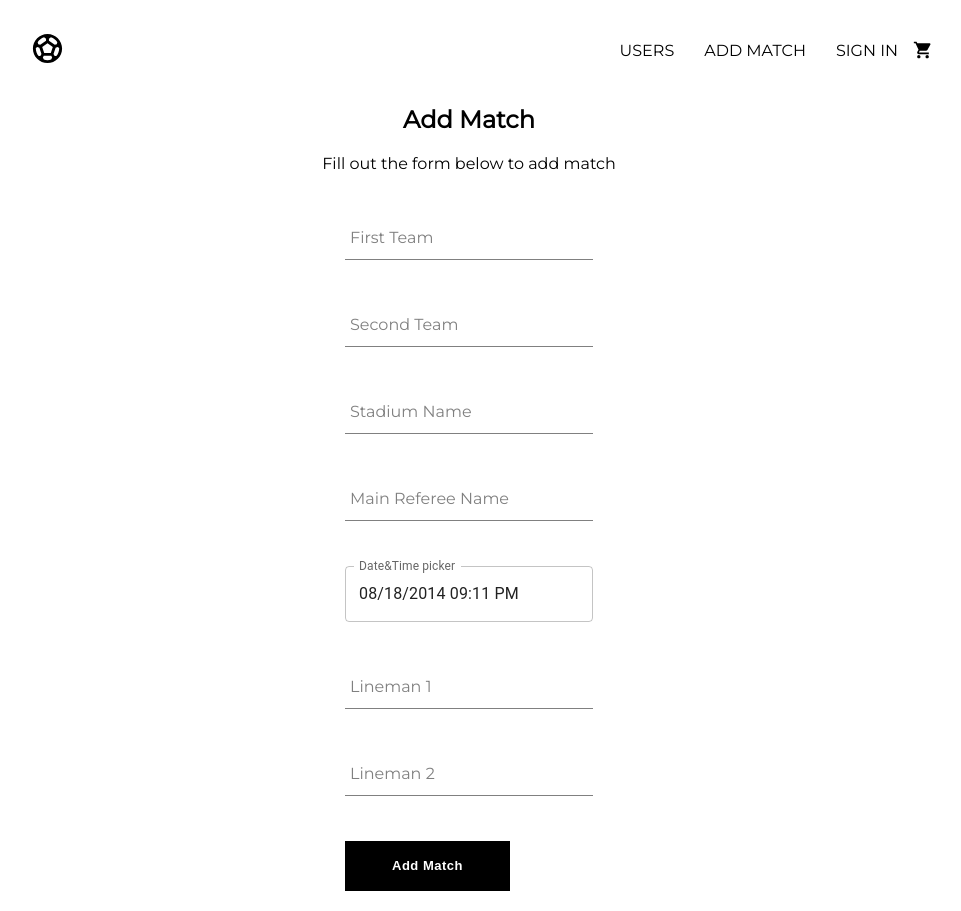
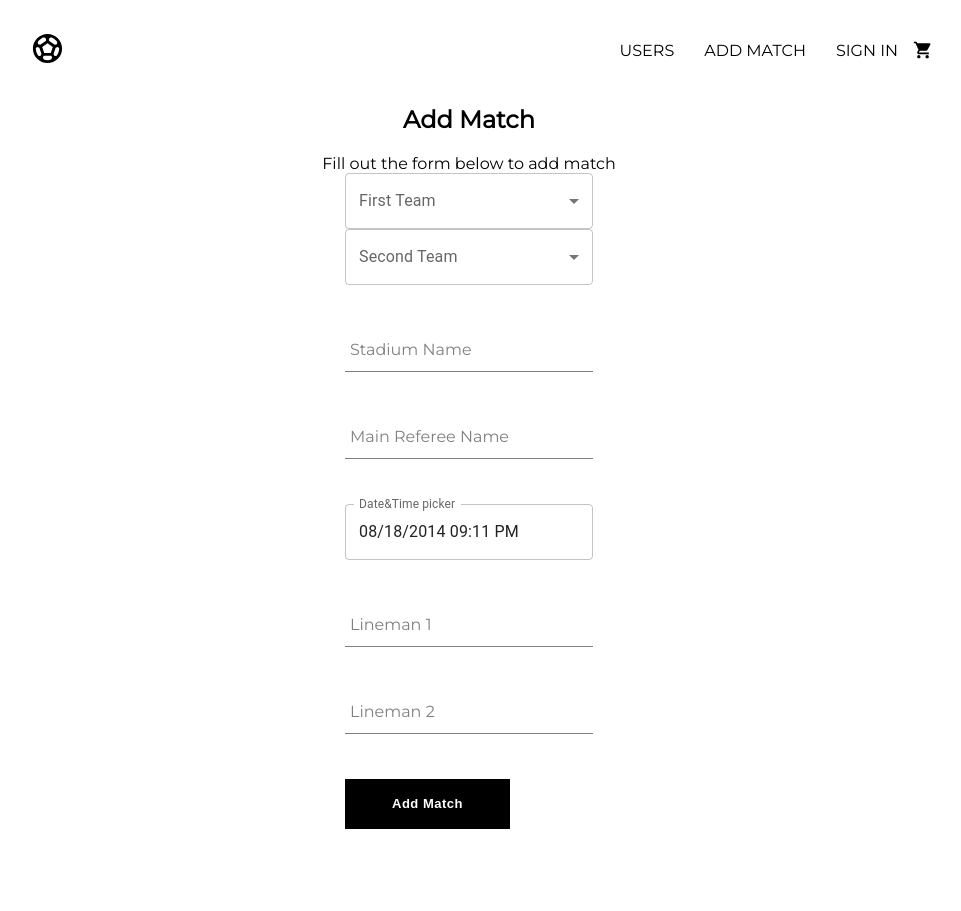
Before and after one commit to IShamss/qatar_2022, a React (Create React App) app in the folder client/: page /addmatch in a window 1280 px wide. Shown: the whole page, without its empty margins (171-1132 px from the left). After the commit the page ends 849 px from the top, so only its background shows below. Built offline with nearby package versions, Linux system fonts and the light colour scheme.

Commit message:
add drop down component

```diff
--- /dev/null
+++ b/client/src/components/drop-down-menu/drop-down-menu.component.jsx
@@ -0,0 +1,35 @@
+import React from "react";
+import FormControl from '@mui/material/FormControl';
+import Select from '@mui/material/Select';
+import InputLabel from '@mui/material/InputLabel';
+import MenuItem from '@mui/material/MenuItem';
+
+const DropDownMenu=({label, options})=>{
+
+    const [age, setAge] = React.useState('');
+
+    const handleChange = (event) => {
+        setAge(event.target.value);
+    };
+
+    return(
+        <FormControl fullWidth>
+            <InputLabel id="demo-simple-select-label">{label}</InputLabel>
+            <Select
+                labelId="demo-simple-select-label"
+                id="demo-simple-select"
+                value={age}
+                label={label}
+                onChange={handleChange}
+            >
+                {options.map((option, index)=>(
+
+                    <MenuItem key={index} value={option}>{option}</MenuItem>
+                ))}
+
+            </Select>
+        </FormControl>
+    )
+}
+
+export default DropDownMenu
--- a/client/src/components/match-details-form/match-details-form.component.jsx
+++ b/client/src/components/match-details-form/match-details-form.component.jsx
@@ -7,7 +7,7 @@ import { DateTimePicker } from '@mui/x-date-pickers/DateTimePicker';
 import TextField from '@mui/material/TextField';
 import { LocalizationProvider } from '@mui/x-date-pickers/LocalizationProvider';
 import { AdapterDayjs } from '@mui/x-date-pickers/AdapterDayjs';
-
+import DropDownMenu from "../drop-down-menu/drop-down-menu.component";
 
 
 
@@ -27,7 +27,7 @@ const MatchDetailsForm = ({add , matchDetails}) => {
     }
     const { team1,team2,lineman1,lineman2, date, time, stadium, mainReferee } = newMatchDetails;
 	const [value, setValue] = React.useState(dayjs('2014-08-18T21:11:54'));
-
+	const teamOptions = ["Option1", "Option2", "Option3"];
 	const handleSubmit = async (event) => {
 		event.preventDefault();
 
@@ -53,22 +53,24 @@ const MatchDetailsForm = ({add , matchDetails}) => {
             <h2 className="title">{add? "Add" : "Edit"} Match</h2>
             <span>Fill out the form below to {add?"add":"edit"}  match</span>
             <form onSubmit={handleSubmit}>
-				<FormInput
+				{/* <FormInput
 					type='text'
 					name='team1'
 					value={team1}
 					label='First Team'
                     handleChange={handleChange}
 					required
-				/>
-                <FormInput
+				/> */}
+				<DropDownMenu label="First Team" options={teamOptions} />
+				<DropDownMenu label="Second Team" options={teamOptions} />
+                {/* <FormInput
 					handleChange={handleChange}
 					type='text'
 					name='team2'
 					value={team2}
 					label='Second Team'
 					required
-				/>
+				/> */}
                 <FormInput
 					handleChange={handleChange}
 					type='text'
```
